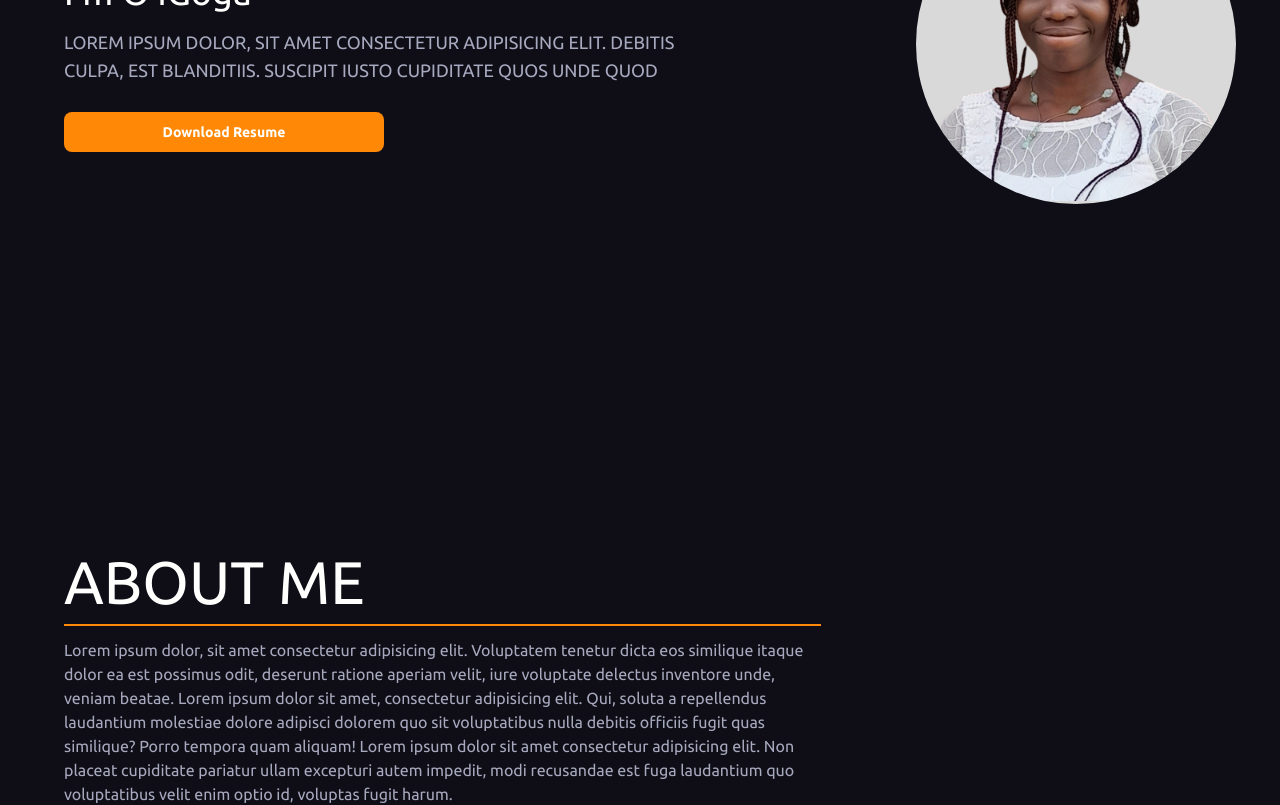
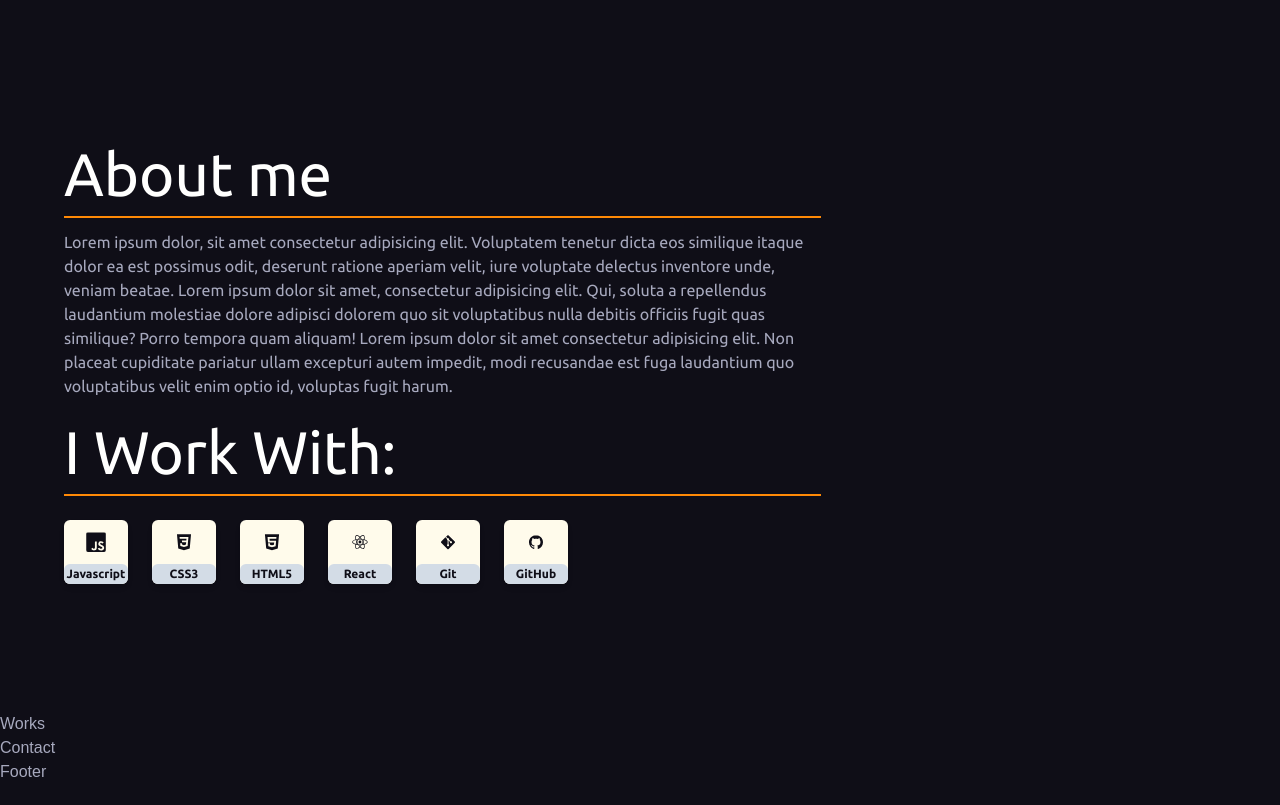
Before and after one commit to oigoga/My-1st-Portfolio, a React (Vite) app: page / in a window 1280 px wide. Shown: the part 420-1225 px from the top of the page. After the commit the page ends 1204 px from the top, so only its background shows below. Built offline with nearby package versions, Linux system fonts and the light colour scheme; a web font is replaced by a local one.

Commit message:
I added icons for the various tools i use

```diff
--- a/src/components/About.jsx
+++ b/src/components/About.jsx
@@ -6,7 +6,7 @@ const About = () => {
     <section id="about" className="font-Ubuntu p-6">
       <div className=" md:w-2/3 flex  flex-col md:mt-10 pb-20 xl:ml-20 md:pt-8 pt-24 lg:pl-10 p-6">
         <h4 className="text-4xl border-b-2 text-white md:text-6xl border-b-orange py-3">
-          ABOUT ME
+          About me
         </h4>
         <p className="flex w-full my-3">
           Lorem ipsum dolor, sit amet consectetur adipisicing elit. Voluptatem
@@ -21,18 +21,62 @@ const About = () => {
           voluptatibus velit enim optio id, voluptas fugit harum.
 
         </p>
-        <div>
+        <div className="font-Ubuntu w-full">
         <h4 className="text-4xl border-b-2 text-white md:text-6xl border-b-orange py-3">
-         SKILLS
+         I Work With:
         </h4>
-        <ul className="my-3 text-white">
-        <li className="flex flex-col item">
-              <div className="bg-navy shadow-md w-16 text-xs rounded-md flex items-center flex-col h-16 justify-center">
-              <div className="  ">
-               <DiJsBadge className="h-full"/>
+        <ul className="my-3 text-navy flex md:flex-row flex-col">
+        <li className="flex  justify-center md ">
+              <div className="bg-off-white shadow-md w-16 text-xs rounded-md flex items-center flex-col h-16 my-3 ml-0 mr-3 justify-center">
+              <div className=" my-3 w-5 rounded-md ">
+               <DiJsBadge className="h-full w-full rounded-sm"/>
               </div>
-              <div className="">
+              <div className=" bg-gray-light w-full mb-0 rounded-md h-5 p-0.5 font-bold flex justify-center">
                 <span>Javascript</span>
+              </div>
+              </div>
+              <div className="bg-off-white shadow-md w-16 text-xs rounded-md flex items-center flex-col h-16 m-3 justify-center">
+              <div className=" my-3 w-5 rounded-md ">
+               <DiCss3 className="h-full w-full rounded-sm"/>
+              </div>
+              <div className=" bg-gray-light w-full mb-0 rounded-md h-5 p-0.5 font-bold flex justify-center ">
+                <span>CSS3</span>
+              </div>
+              </div>
+            </li>
+            <li className="flex  justify-center md ">
+              <div className="bg-off-white shadow-md w-16 text-xs rounded-md flex items-center flex-col h-16 m-3  justify-center">
+              <div className=" my-3 w-5 rounded-md ">
+               <DiHtml5 className="h-full w-full rounded-sm"/>
+              </div>
+              <div className=" bg-gray-light w-full mb-0 rounded-md h-5 p-0.5 font-bold flex justify-center ">
+                <span>HTML5</span>
+              </div>
+              </div>
+              <div className="bg-off-white shadow-md w-16 text-xs rounded-md flex items-center flex-col h-16 m-3 justify-center">
+              <div className=" my-3 w-5 rounded-md ">
+               <DiReact className="h-full w-full rounded-sm"/>
+              </div>
+              <div className=" bg-gray-light w-full mb-0 rounded-md h-5 p-0.5 font-bold flex justify-center ">
+                <span>React</span>
+              </div>
+              </div>
+            </li>
+            <li className="flex  justify-center md ">
+              <div className="bg-off-white shadow-md w-16 text-xs rounded-md flex items-center flex-col h-16 m-3  justify-center">
+              <div className=" my-3 w-5 rounded-md ">
+               <DiGit className="h-full w-full rounded-sm"/>
+              </div>
+              <div className=" bg-gray-light w-full mb-0 rounded-md h-5 p-0.5 font-bold flex justify-center ">
+                <span>Git</span>
+              </div>
+              </div>
+              <div className="bg-off-white shadow-md w-16 text-xs rounded-md flex items-center flex-col h-16 m-3 justify-center">
+              <div className=" my-3 w-5 rounded-md ">
+               <DiGithubBadge className="h-full w-full rounded-sm"/>
+              </div>
+              <div className=" bg-gray-light w-full mb-0 rounded-md h-5 p-0.5 font-bold flex justify-center  ">
+                <span>GitHub</span>
               </div>
               </div>
             </li>
--- a/src/components/Hero.jsx
+++ b/src/components/Hero.jsx
@@ -3,8 +3,8 @@ import { headshot, resume } from "../assets";
 
 const Hero = () => {
   return (
-    <section className=" flex flex-col-reverse md:flex-row font-Ubuntu  md:justify-between w-full h-screen items-center px-6 xl:mr-10">
-      <div className="flex  flex-col  pb-20 xl:ml-20 md:pt-16 pt-24 lg:pl-10 ">
+    <section className=" flex flex-col-reverse md:flex-row font-Ubuntu  md:justify-between w-full  items-center px-6 xl:mr-10">
+      <div className="flex  flex-col  pb-20 xl:ml-20 md:pt-16 pt-24 lg:pl-10 p-6 ">
         <h1 className="text-white text-6xl hidden md:flex ">
           H<span className="text-orange">I.</span>{" "}
         </h1>
@@ -18,7 +18,7 @@ const Hero = () => {
 
         <button
           type="button"
-          className="my-3 md:w-80 w-2/3 py-2.5 px-5 mr-2 mb-2 text-sm font-medium text-white focus:outline-none hover:bg-white rounded-lg  '
+          className="my-3 md:w-80 w-3/4 py-2.5 px-5 mr-2 mb-2 text-sm font-medium text-white focus:outline-none hover:bg-white rounded-lg  '
           # hover:border-orange hover:border-4  bg-orange hover:text-gray focus:z-10 focus:ring-4 focus:ring-gray-200 dark:focus:ring-gray-700 dark:bg-gray-800 dark:text-gray-400 dark:border-gray-600 dark:hover:text-white dark:hover:bg-gray-700"
         >
          <a className="font-bold" href={resume} download>
--- a/tailwind.config.cjs
+++ b/tailwind.config.cjs
@@ -20,6 +20,10 @@ module.exports = {
       'gray-dark': '#273444',
       'gray': '#a7a9be',
       'gray-light': '#d3dce6',
+      'navyy': '#243763',
+      'navyyy': '#251749',
+      'navyyyy': '#495579',
+      'off-white': '#FFFBEB'
     },
     fontFamily: {
       sans: ['Graphik', 'sans-serif'],
@@ -29,7 +33,13 @@ module.exports = {
       Ubuntu: ['Ubuntu', 'sans-serif']
     },
     extend: {
-
+      height: theme => ({
+        "screen/2": "50vh",
+        "screen/3": "calc(100vh / 3)",
+        "screen/4": "calc(100vh / 4)",
+        "screen/5": "calc(100vh / 5)",
+        "screen/6": "calc(100vh * 0.8)",
+      }),
     },
   },
   plugins: [],
```
